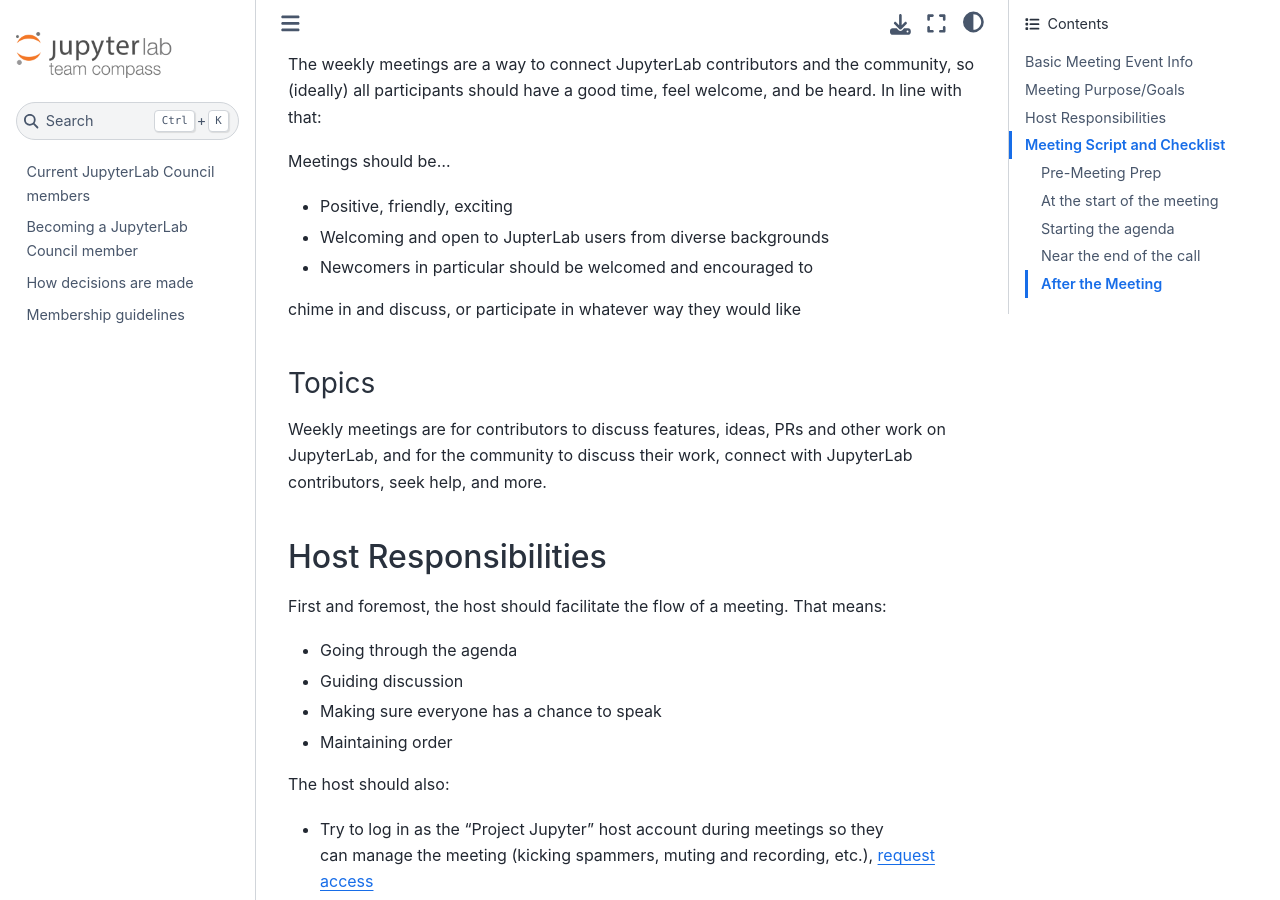
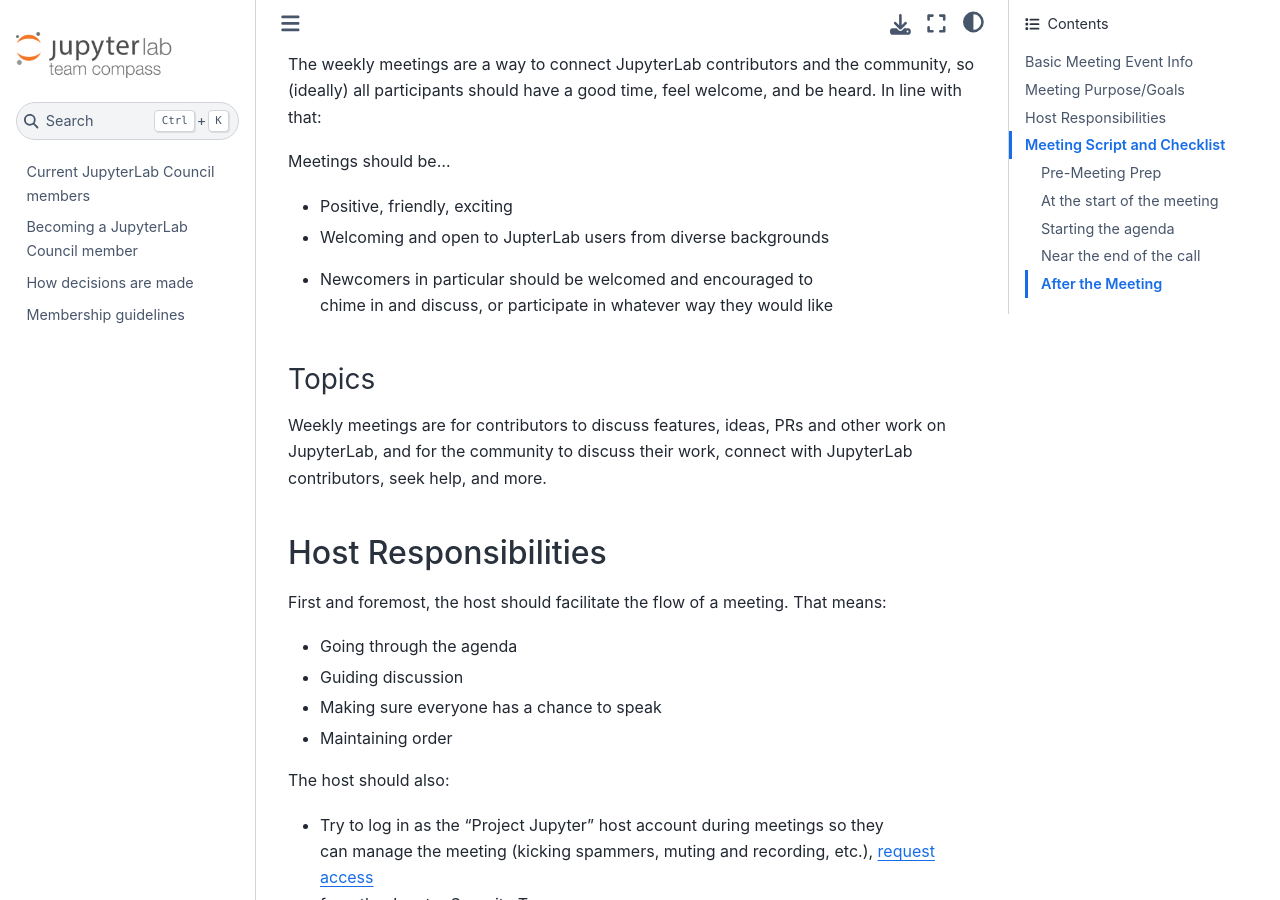
Before and after one commit to jupyterlab/frontends-team-compass, a Sphinx documentation site: the page built from docs/host_guide.rst, in a window 1280 px wide and 900 px high, scrolled down 527 px. Built offline with Sphinx 7.4.7 and the Sphinx Book theme 1.1.4, drawn with Linux system fonts in a browser that asks for light colours.

Commit message:
Formatting fix.

```diff
--- a/docs/host_guide.rst
+++ b/docs/host_guide.rst
@@ -27,8 +27,8 @@
 
 - Positive, friendly, exciting
 - Welcoming and open to JupterLab users from diverse backgrounds
-- Newcomers in particular should be welcomed and encouraged to
-chime in and discuss, or participate in whatever way they would like
+- | Newcomers in particular should be welcomed and encouraged to
+  | chime in and discuss, or participate in whatever way they would like
 
 Topics
 ^^^^^^
```
